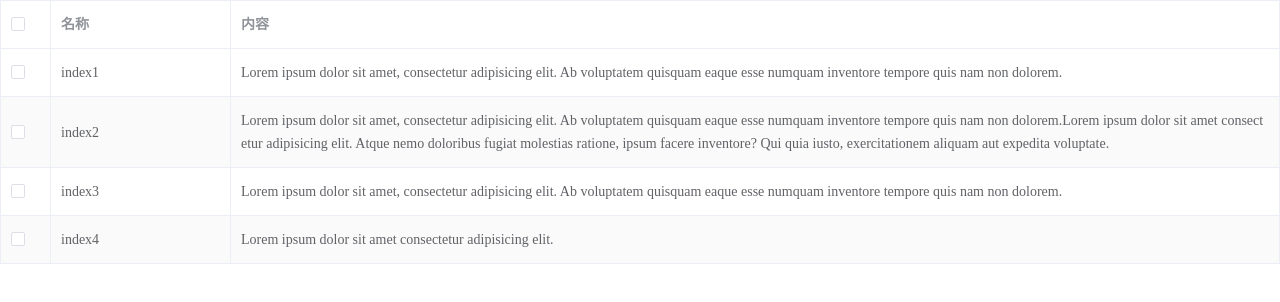
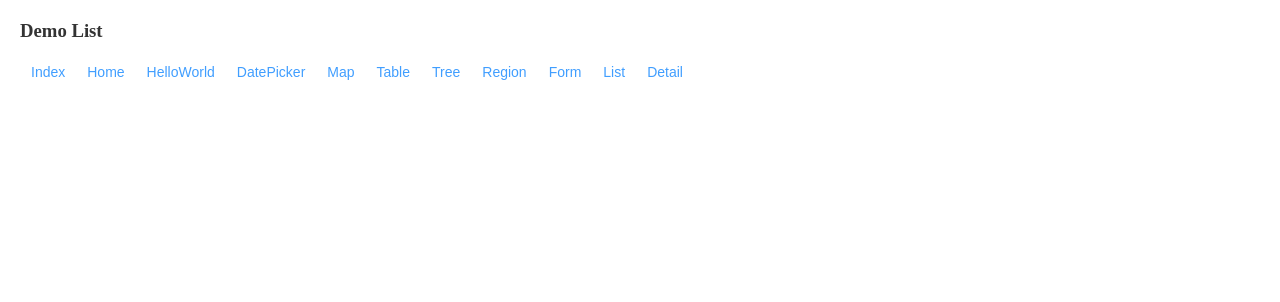
Before and after one commit to shiyuan598/map-3d, a Vue app: page / in a window 1280 px wide. Shown: the top 302 px of the page. Built offline with nearby package versions, Linux system fonts and the light colour scheme; what v-region would draw is missing.

Commit message:
增加主页

```diff
--- a/package.json
+++ b/package.json
@@ -1,5 +1,5 @@
 {
-  "name": "map-3d",
+  "name": "demo",
   "version": "0.1.0",
   "private": true,
   "scripts": {
--- a/src/router/index.js
+++ b/src/router/index.js
@@ -1,29 +1,27 @@
 import Vue from "vue";
 import VueRouter from "vue-router";
-import Home from "../views/Home.vue";
-import HelloWorld from "../components/HelloWorld";
 
 Vue.use(VueRouter);
 
-const routes = [
+const routes = [{
+        path: "/",
+        name: "Index",
+        component: () => import("../views/Index.vue")
+    },
     {
         path: "/home",
         name: "Home",
-    component: Home
+        component: () => import("../views/Home.vue")
     },
     {
         path: "/helloworld",
         name: "HelloWorld",
-    component: HelloWorld
+        component: () => import("../components/HelloWorld.vue")
     },
     {
-    path: "/about",
-    name: "About",
-    // route level code-splitting
-    // this generates a separate chunk (about.[hash].js) for this route
-    // which is lazy-loaded when the route is visited.
-    component: () =>
-      import(/* webpackChunkName: "about" */ "../views/About.vue")
+        path: "/DatePicker",
+        name: "DatePicker",
+        component: () => import("../views/DatePicker.vue")
     },
     {
         path: "/map",
@@ -31,7 +29,7 @@ const routes = [
         component: () => import("../views/Map.vue")
     },
     {
-    path: "/",
+        path: "/table",
         name: "Table",
         component: () => import("../views/Table.vue")
     },
@@ -41,7 +39,7 @@ const routes = [
         component: () => import("../views/Tree.vue")
     },
     {
-    path: "/Region",
+        path: "/region",
         name: "Region",
         component: () => import("../views/Region.vue")
     },
--- /dev/null
+++ b/src/views/Index.vue
@@ -0,0 +1,45 @@
+<template>
+    <div class="container">
+        <h3>Demo List</h3>
+        <ul>
+            <li :key="index" v-for="(item, index) in routes">
+                <el-button type="text" @click="routeClick(item)">{{item.name}}</el-button>
+            </li>
+        </ul>
+    </div>
+</template>
+
+<script>
+import router from "../router";
+
+export default {
+  name: "Index",
+  data() {
+    return {
+      address: "xwlo",
+      blue: "blue",
+      routes: router.options.routes
+    };
+  },
+  methods: {
+      routeClick(item) {
+          this.$router.push(item.path)
+      }
+  }
+};
+</script>
+<style scoped>
+.container {
+    margin: 20px;
+    color: #333;
+}
+ul, li {
+    list-style: none;
+    padding: 0;
+    margin: 0;
+}
+li{
+    float: left;
+    padding: 10px;
+}
+</style>
```
Also changed, not shown: src/views/Table.vue (+1 -8 lines), src/views/DatePicker.vue (renamed from src/views/About.vue), 1 other file (tests, documents, lock files or other folders). Lines whose indentation alone changed are shown as unchanged.
